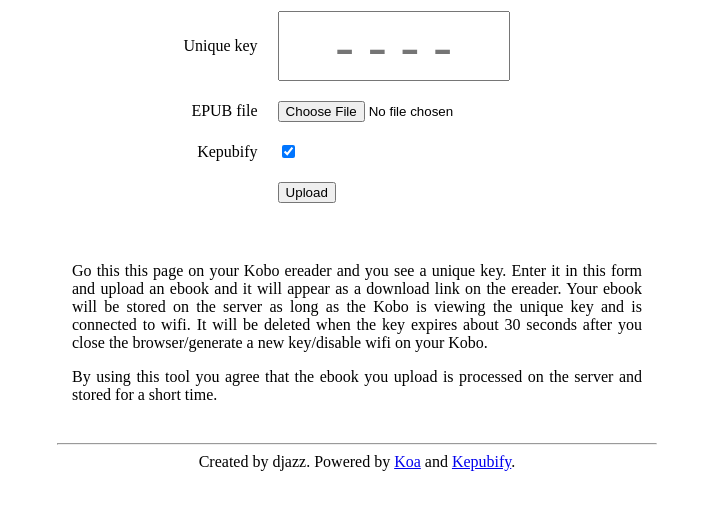
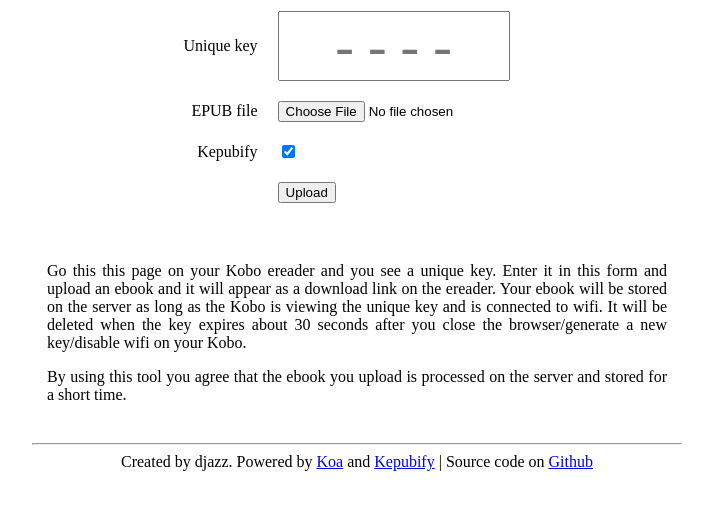
Before and after one commit to daniel-j/send2ereader, a website: page upload.html in a window 1280 px wide. Shown: the part 79-588 px from the top of the page, without its empty margins (283-996 px from the left). Drawn offline with Linux system fonts and the light colour scheme.

Commit message:
add github url

```diff
--- a/style.css
+++ b/style.css
@@ -2,7 +2,7 @@
 .wrapper {
     margin: 0 auto;
     padding: 0 20px;
-    max-width: 600px;
+    max-width: 650px;
 }
 h1 {
     font-weight: normal;
--- a/upload.html
+++ b/upload.html
@@ -26,7 +26,7 @@
 	</div>
 	<hr/>
 	<div class="center">
-		Created by djazz. Powered by <a href="https://koajs.com/" target="_blank">Koa</a> and <a href="https://pgaskin.net/kepubify/" target="_blank">Kepubify</a>.
+		Created by djazz. Powered by <a href="https://koajs.com/" target="_blank">Koa</a> and <a href="https://pgaskin.net/kepubify/" target="_blank">Kepubify</a> | Source code on <a href="https://github.com/daniel-j/sendtokobo" target="_blank">Github</a>
 	</div>
 </div>
 
```
